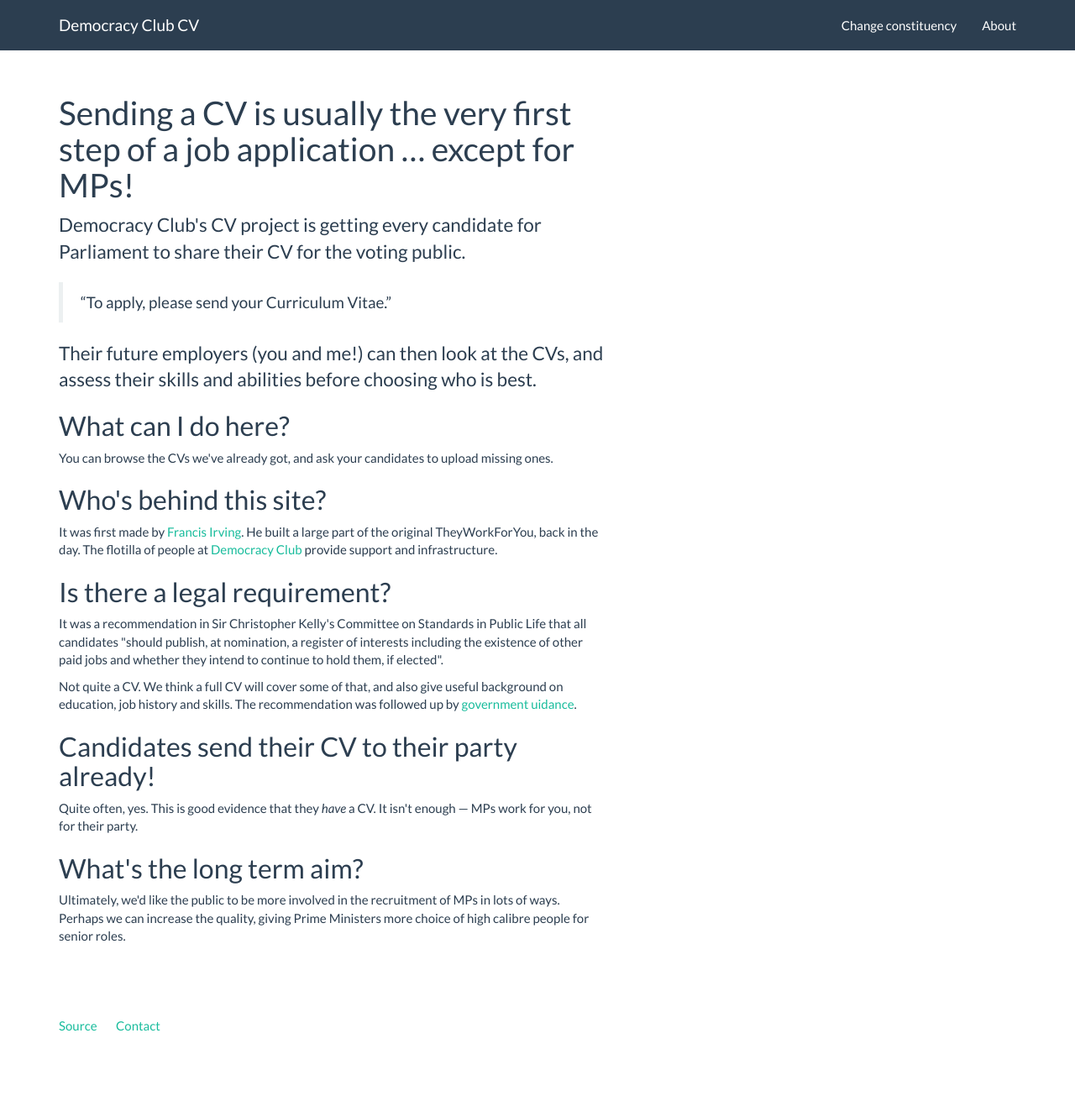
After one commit to frabcus/mpcv, a Flask app: page /about in a window 1280 px wide. The commit adds this page. Shown: the whole page at 84% size. Run offline with Flask 2, Linux system fonts and the light colour scheme; some libraries are stand-ins or nearby versions.

Commit message:
About page makes it look all proper

```diff
--- a/main.py
+++ b/main.py
@@ -25,11 +25,15 @@ def set_globals(*args, **kwargs):
         flask.g.debug_email = app.config["DEBUG_EMAIL"]
 
 #####################################################################
-# General utility routes
+# General routes
 
 @app.route('/error')
 def error():
     return flask.render_template('error.html'), 500
+
+@app.route('/about')
+def about():
+    return flask.render_template('about.html')
 
 
 #####################################################################
--- a/static/style.css
+++ b/static/style.css
@@ -19,6 +19,11 @@ footer ul.pull-right li:last-child {
 
 .top-alert {
     margin-top: 32px;
+}
+
+/* /about */
+
+#about {
 }
 
 /* /candidates */
--- /dev/null
+++ b/templates/about.html
@@ -0,0 +1,68 @@
+{% extends "layout.html" %}
+{% block body %}
+    <div id="about">
+
+        <h1>Sending a CV is usually the very
+            first step of a job application &hellip;
+            except for MPs!
+        </h1>
+
+        <p class="lead">Democracy Club's CV project is getting every candidate
+        for Parliament to share their CV for the voting public.
+        </p>
+
+        <blockquote>&ldquo;To apply, please send your Curriculum Vitae.&rdquo;</blockquote>
+
+        <p class="lead">Their future employers (you and me!) can then look at
+        the CVs, and assess their skills and abilities before choosing who
+        is best.
+        </p>
+
+        <h2>What can I do here?</h2>
+
+        <p>You can browse the CVs we've already got, and
+        ask your candidates to upload missing ones.
+        </p>
+
+        <h2>Who's behind this site?</h2>
+
+        <p>It was first made by <a href="http://flourish.org/">Francis Irving</a>.
+        He built a large part of the original TheyWorkForYou, back in the day.
+        The flotilla of people at <a href="https://democracyclub.org.uk/about/">Democracy Club</a>
+        provide support and infrastructure.
+        </p>
+
+        <h2>Is there a legal requirement?</h2>
+
+        <p>It was a recommendation in Sir Christopher Kelly's Committee on
+        Standards in Public Life that all candidates "should publish, at
+        nomination, a register of interests including the existence of other
+        paid jobs and whether they intend to continue to hold them, if
+        elected".
+        </p>
+
+        <p>Not quite a CV. We think a full CV will cover some of that, and
+        also give useful background on education, job history and skills.
+        The recommendation was followed up by
+        <a href="http://news.bbc.co.uk/1/hi/uk_politics/8583859.stm">government uidance</a>.
+        </p>
+
+
+        <h2>Candidates send their CV to their party already!</h2>
+
+        <p>Quite often, yes. This is good evidence that they <i>have</i>
+        a CV. It isn't enough &mdash; MPs work for you, not
+        for their party.
+        </p>
+
+        <h2>What's the long term aim?</h2>
+
+        <p>Ultimately, we'd like the public to be more involved in the
+        recruitment of MPs in lots of ways. Perhaps we can increase the
+        quality, giving Prime Ministers more choice of high calibre people for
+        senior roles.
+        </p>
+
+
+    </div>
+{% endblock %}
--- a/templates/layout.html
+++ b/templates/layout.html
@@ -23,6 +23,7 @@
 
               <ul class="nav navbar-nav navbar-right">
                 <li> <a href="/clear_postcode">Change constituency</a> </li>
+                <li> <a href="/about">About</a> </li>
               </ul>
 
             </div>
@@ -32,7 +33,7 @@
         <div class="container">
 
           <div class="row">
-            <div class="col-md-8 col-lg-6">
+            <div class="col-md-8 col-lg-7">
                 {% with messages = get_flashed_messages(with_categories=true) %}
                   {% if messages %}
                     {% for category, message in messages %}
@@ -43,7 +44,8 @@
 
                 <div class="contentwrap"> {% block body %}{% endblock %} </div>
             </div>
-            <div class="col-md-4 col-lg-4">
+            <div class="col-md-4 col-lg-5">
+                <!-- sidebar maybe -->
             </div>
           </div>
 
```
